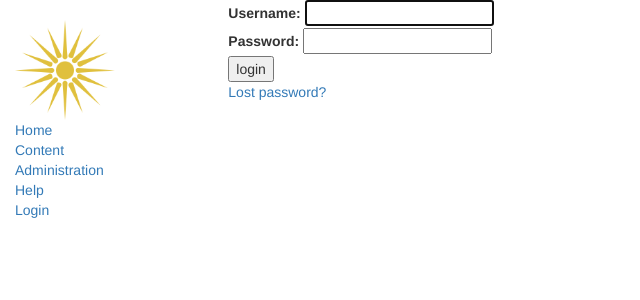
After one commit to pradeepsixer/solar-spell-build-automation, a Django app: page /accounts/login/ in a window 1280 px wide. The commit adds this page. Shown: the top 300 px of the page, without its empty margins (0-640 px from the left). Run offline with Django 3.2, Linux system fonts and the light colour scheme; some libraries are stand-ins or nearby versions.

Commit message:
SBA-119 added password management, login, etc.  Sessions framework up.

```diff
--- a/build_automation/build_automation/settings.py
+++ b/build_automation/build_automation/settings.py
@@ -133,3 +133,5 @@
 
 DEFAULT_FILE_STORAGE = 'content_management.storage.CustomFileStorage'
 FILE_DUPLICATION_MARKER = 'spell-cms-dup'
+
+EMAIL_BACKEND = 'django.core.mail.backends.console.EmailBackend'
--- a/build_automation/build_automation/urls.py
+++ b/build_automation/build_automation/urls.py
@@ -27,5 +27,5 @@ urlpatterns = [
     path('admin/', admin.site.urls),
     path('api/', include(router.urls)),
     path('content_management/', include('content_management.urls')),
-
+    path('accounts/', include('django.contrib.auth.urls')),
 ]
--- a/build_automation/content_management/urls.py
+++ b/build_automation/content_management/urls.py
@@ -1,7 +1,6 @@
+from django.urls import path
 
-from django.urls import path
 from . import views
-
 
 urlpatterns = [
     path('', views.index, name='index'),
--- a/build_automation/content_management/views.py
+++ b/build_automation/content_management/views.py
@@ -2,8 +2,11 @@ from django.shortcuts import render
 
 
 def index(request):
+    num_visits = request.session.get('num_visits', 0)
+    request.session['num_visits'] = num_visits + 1
 
     return render(
         request,
         'index.html',
+        context={'num_visits': num_visits},
     )
--- a/build_automation/templates/base_generic.html
+++ b/build_automation/templates/base_generic.html
@@ -11,7 +11,7 @@
 
   <!-- Add additional CSS in static file -->
   {% load static %}
-  <link rel="stylesheet" href="{% static 'css/styles.css' %}">
+  <link rel="stylesheet" href="{% static 'css/styles.css' %}"/>
 
 </head>
 
@@ -28,6 +28,14 @@
           <li><a href="">Content</a></li>
           <li><a href="">Administration</a></li>
           <li><a href="">Help</a></li>
+
+          {% if user.is_authenticated %}
+          <li>User: {{ user.get_username }}</li>
+          <li><a href="{% url 'logout'%}?next={{request.path}}">Logout</a></li>
+          {% else %}
+          <li><a href="{% url 'login'%}?next={{request.path}}">Login</a></li>
+          {% endif %}
+
       </ul>
      {% endblock %}
       </div>
--- a/build_automation/templates/index.html
+++ b/build_automation/templates/index.html
@@ -6,4 +6,6 @@
   <p>Welcome to <em>Solar Spell</em>.</p>
   <p>This is just a basic index page for use until the real one is created.</p>
 
+  <p>You have visited this page {{ num_visits }}{% if num_visits == 1 %} time{% else %} times{% endif %}.</p>
+
 {% endblock %}
--- /dev/null
+++ b/build_automation/templates/registration/login.html
@@ -0,0 +1,39 @@
+{% extends "base_generic.html" %}
+
+{% block content %}
+
+{% if form.errors %}
+<p>Your username and password didn't match. Please try again.</p>
+{% endif %}
+
+{% if next %}
+    {% if user.is_authenticated %}
+    <p>Your account doesn't have access to this page. To proceed,
+    please login with an account that has access.</p>
+    {% else %}
+    <p>Please login to see this page.</p>
+    {% endif %}
+{% endif %}
+
+<form method="post" action="{% url 'login' %}">
+{% csrf_token %}
+
+<div>
+  <td>{{ form.username.label_tag }}</td>
+  <td>{{ form.username }}</td>
+</div>
+<div>
+  <td>{{ form.password.label_tag }}</td>
+  <td>{{ form.password }}</td>
+</div>
+
+<div>
+  <input type="submit" value="login" />
+  <input type="hidden" name="next" value="{{ next }}" />
+</div>
+</form>
+
+{# Assumes you setup the password_reset view in your URLconf #}
+<p><a href="{% url 'password_reset' %}">Lost password?</a></p>
+
+{% endblock %}
--- /dev/null
+++ b/build_automation/templates/registration/password_reset_done.html
@@ -0,0 +1,4 @@
+{% extends "base_generic.html" %}
+{% block content %}
+<p>We've emailed you instructions for setting your password. If they haven't arrived in a few minutes, check your spam folder.</p>
+{% endblock %}
--- /dev/null
+++ b/build_automation/templates/registration/password_reset_email.html
@@ -0,0 +1,2 @@
+A password reset for email {{ email }} has been received. Please follow the link below:
+{{ protocol}}://{{ domain }}{% url 'password_reset_confirm' uidb64=uid token=token %}
```
Also changed, not shown: build_automation/templates/registration/logged_out.html (added, +7 -0 lines), build_automation/templates/registration/password_reset_complete.html (added, +7 -0 lines), build_automation/templates/registration/password_reset_confirm.html (added, +33 -0 lines), build_automation/templates/registration/password_reset_form.html (added, +10 -0 lines).
